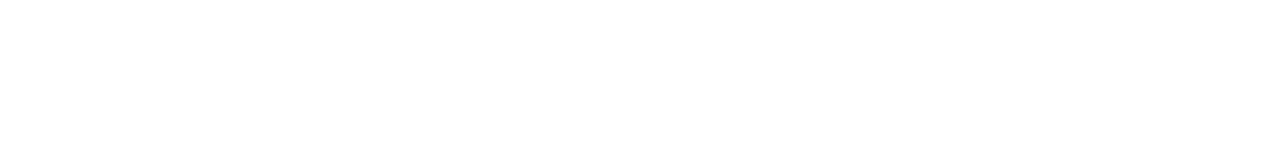
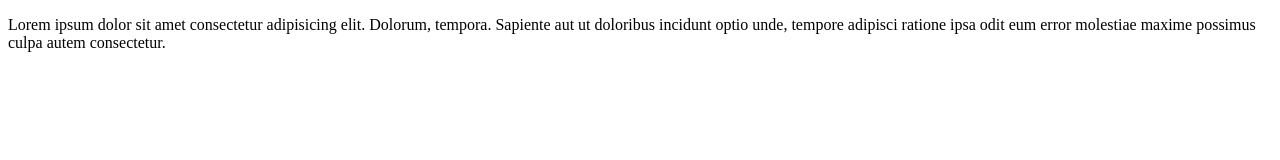
Before and after one commit to rafaelstein06/projetoteste, a plain HTML site: page index.html in a window 1280 px wide. Drawn offline with Linux system fonts and the light colour scheme.

Commit message:
Adicionando um parágrafo

```diff
--- a/index.html
+++ b/index.html
@@ -6,6 +6,6 @@
     <title>Document</title>
 </head>
 <body>
-
+    <p>Lorem ipsum dolor sit amet consectetur adipisicing elit. Dolorum, tempora. Sapiente aut ut doloribus incidunt optio unde, tempore adipisci ratione ipsa odit eum error molestiae maxime possimus culpa autem consectetur.</p>
 </body>
 </html>
```
